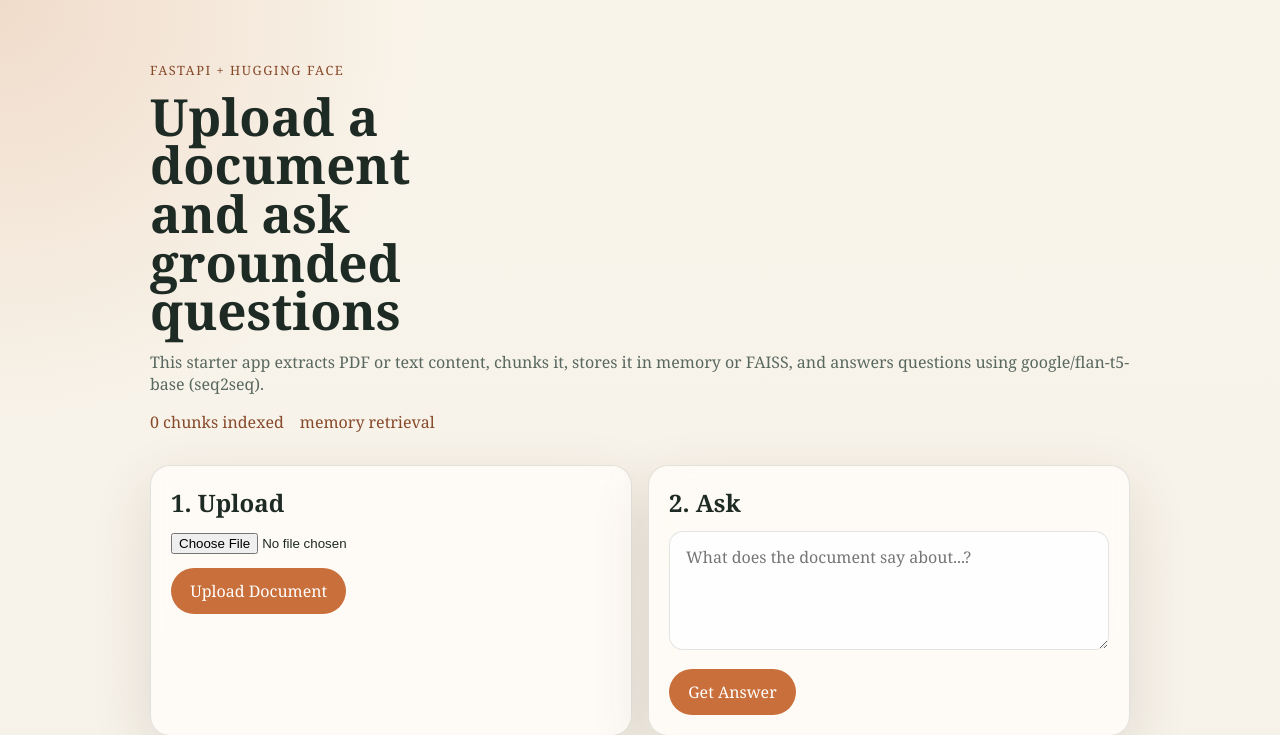
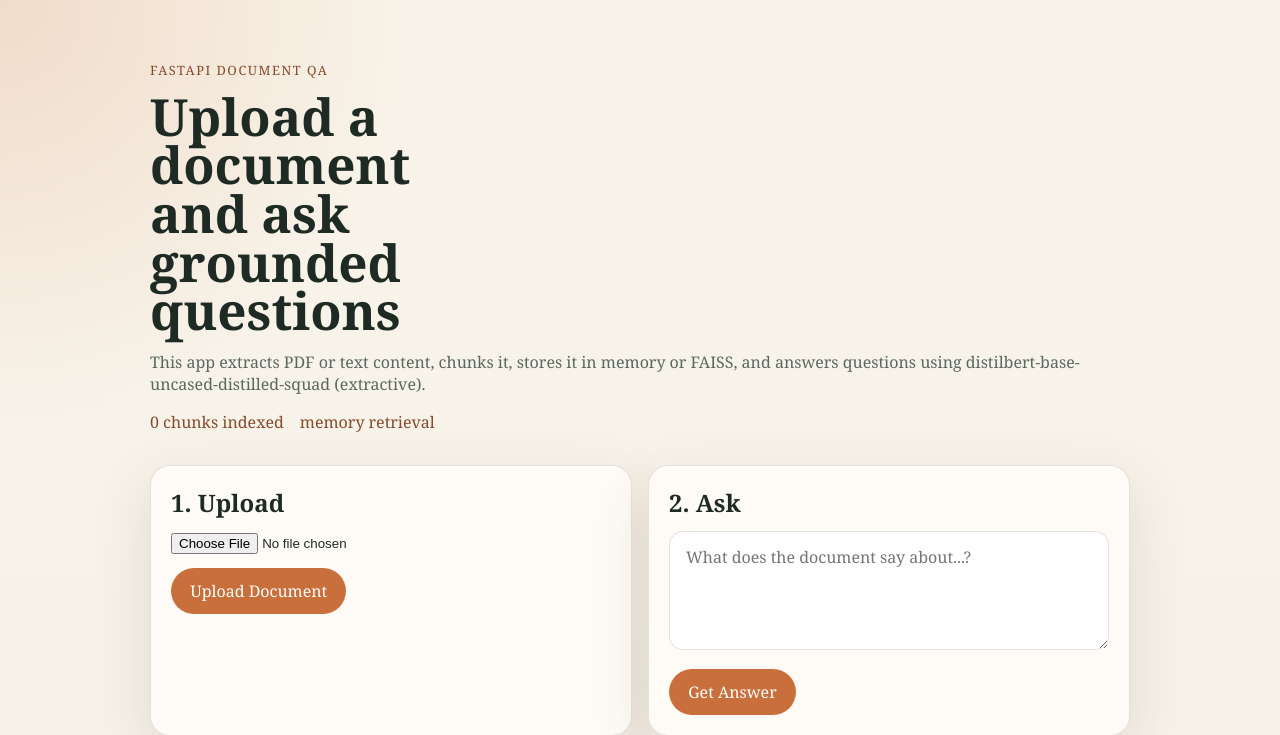
Before and after one commit to preethamreddytn/QaAfromPDF, a FastAPI app: page / in a window 1280 px wide. Shown: the top 735 px of the page. Run offline with FastAPI, Linux system fonts and the light colour scheme.

Commit message:
Reduced space 1

```diff
--- a/app.yaml
+++ b/app.yaml
@@ -4,6 +4,6 @@ entrypoint: uvicorn app.main:app --host 0.0.0.0 --port $PORT
 instance_class: F2
 
 env_variables:
-  QA_MODEL_TYPE: "seq2seq"
-  QA_MODEL_NAME: "google/flan-t5-base"
+  QA_MODEL_TYPE: "extractive"
+  QA_MODEL_NAME: "distilbert-base-uncased-distilled-squad"
   USE_FAISS: "false"
--- a/app/main.py
+++ b/app/main.py
@@ -23,10 +23,9 @@ BASE_DIR = Path(__file__).resolve().parent
 TEMPLATES_DIR = BASE_DIR / 'templates'
 STATIC_DIR = BASE_DIR / 'static'
 
-DEFAULT_GENERATIVE_MODEL = 'google/flan-t5-base'
 DEFAULT_EXTRACTIVE_MODEL = 'distilbert-base-uncased-distilled-squad'
-MAX_CONTEXT_CHARS = int(os.getenv('MAX_CONTEXT_CHARS', '1800'))
-TOP_K_CHUNKS = int(os.getenv('TOP_K_CHUNKS', '3'))
+MAX_CONTEXT_CHARS = int(os.getenv('MAX_CONTEXT_CHARS', '1200'))
+TOP_K_CHUNKS = int(os.getenv('TOP_K_CHUNKS', '2'))
 CHUNK_SIZE = int(os.getenv('CHUNK_SIZE', '700'))
 CHUNK_OVERLAP = int(os.getenv('CHUNK_OVERLAP', '120'))
 USE_FAISS = os.getenv('USE_FAISS', 'false').lower() == 'true'
@@ -201,23 +200,14 @@ class DocumentStore:
 
 class QAService:
     def __init__(self) -> None:
-        qa_mode = os.getenv('QA_MODEL_TYPE', 'seq2seq').lower()
-        if qa_mode == 'extractive':
-            self.model_type = 'extractive'
-            self.model_name = os.getenv('QA_MODEL_NAME', DEFAULT_EXTRACTIVE_MODEL)
-        else:
-            self.model_type = 'seq2seq'
-            self.model_name = os.getenv('QA_MODEL_NAME', DEFAULT_GENERATIVE_MODEL)
+        self.model_type = 'extractive'
+        self.model_name = os.getenv('QA_MODEL_NAME', DEFAULT_EXTRACTIVE_MODEL)
         self.pipe = None
 
     def ensure_loaded(self) -> None:
         if self.pipe is not None:
             return
-
-        if self.model_type == 'extractive':
-            self.pipe = pipeline('question-answering', model=self.model_name, tokenizer=self.model_name)
-        else:
-            self.pipe = pipeline('text2text-generation', model=self.model_name, tokenizer=self.model_name)
+        self.pipe = pipeline('question-answering', model=self.model_name, tokenizer=self.model_name)
         logger.info('Loaded QA model %s (%s)', self.model_name, self.model_type)
 
     def answer(self, question: str, contexts: list[str]) -> str:
@@ -227,20 +217,8 @@ class QAService:
         self.ensure_loaded()
         merged_context = '\n\n'.join(contexts)
         merged_context = merged_context[:MAX_CONTEXT_CHARS]
-
-        if self.model_type == 'extractive':
-            result = self.pipe(question=question, context=merged_context)
-            answer = result['answer'].strip()
-            return answer or 'I could not find a confident answer in the uploaded document.'
-
-        prompt = (
-            'Answer the question using only the context below. '
-            'If the answer is not present, say you could not find it.\n\n'
-            f'Context:\n{merged_context}\n\n'
-            f'Question: {question}\nAnswer:'
-        )
-        result = self.pipe(prompt, max_new_tokens=128, do_sample=False)
-        answer = result[0]['generated_text'].strip()
+        result = self.pipe(question=question, context=merged_context)
+        answer = result['answer'].strip()
         return answer or 'I could not find a confident answer in the uploaded document.'
 
 
--- a/app/templates/index.html
+++ b/app/templates/index.html
@@ -9,10 +9,10 @@
 <body>
     <main class="page">
         <section class="hero">
-            <p class="eyebrow">FastAPI + Hugging Face</p>
+            <p class="eyebrow">FastAPI Document QA</p>
             <h1>Upload a document and ask grounded questions</h1>
             <p class="lede">
-                This starter app extracts PDF or text content, chunks it, stores it in memory or FAISS,
+                This app extracts PDF or text content, chunks it, stores it in memory or FAISS,
                 and answers questions using {{ model_name }} ({{ model_type }}).
             </p>
             <div class="stats">
--- a/render.yaml
+++ b/render.yaml
@@ -20,6 +20,6 @@ services:
       - key: CHUNK_OVERLAP
         value: 120
       - key: TOP_K_CHUNKS
-        value: 3
+        value: 2
       - key: MAX_CONTEXT_CHARS
-        value: 1800
+        value: 1200
```
Also changed, not shown: README.md.
